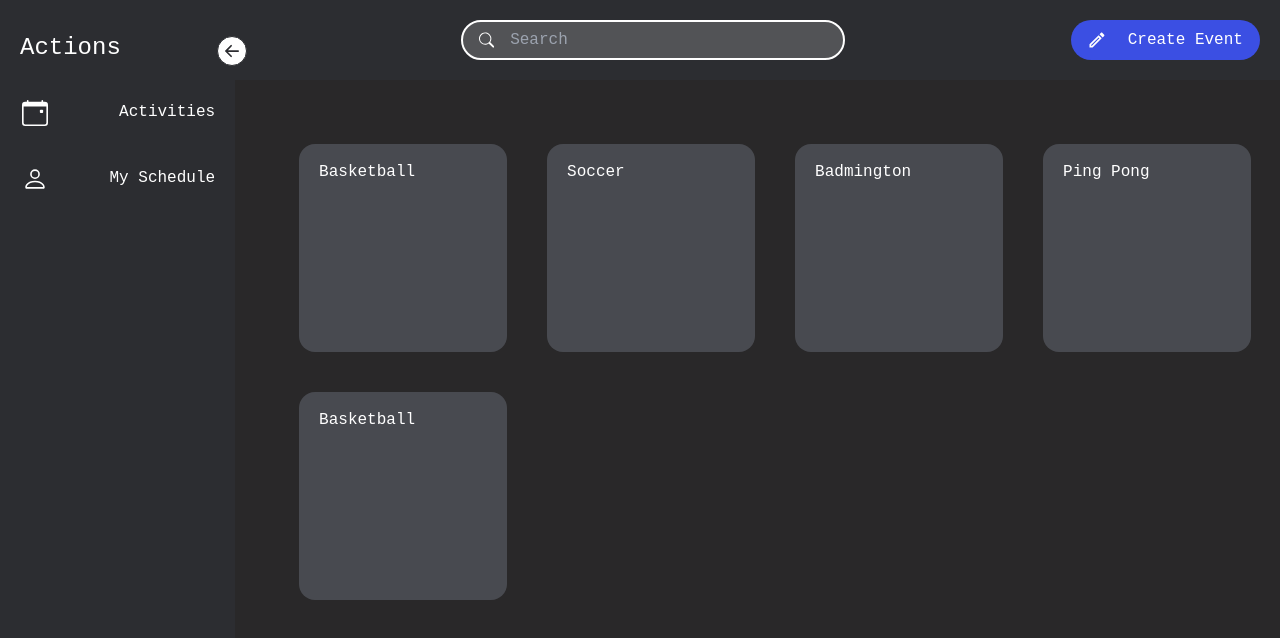
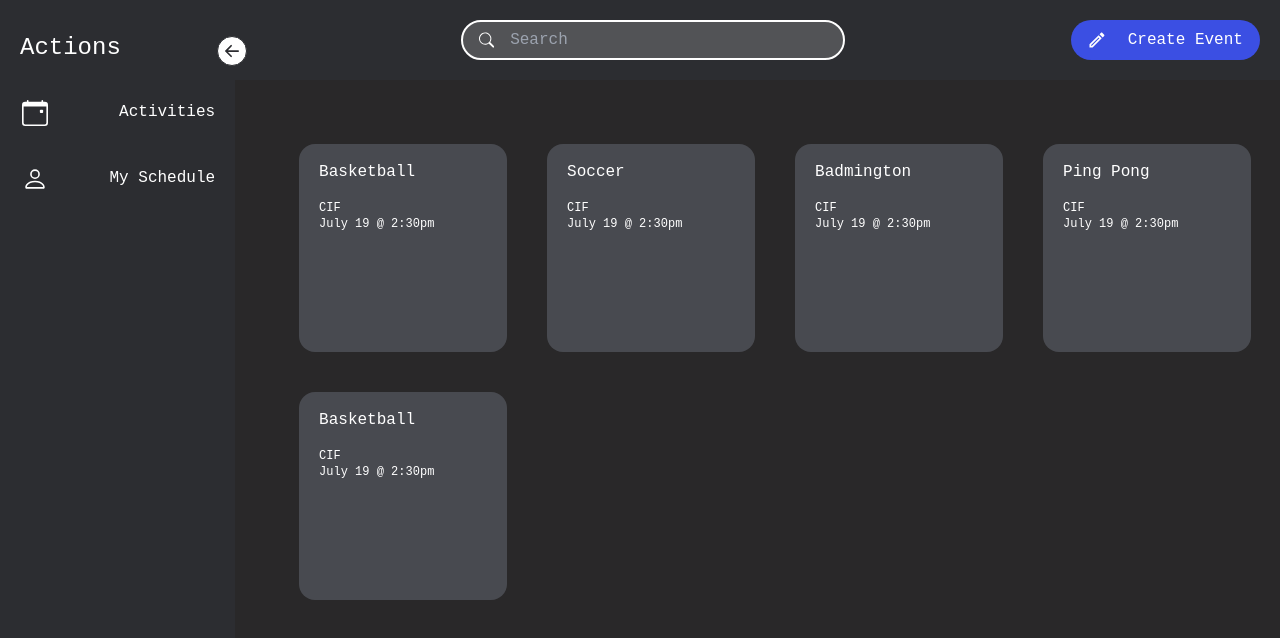
Before and after one commit to brianwu33/The-Glenn-Project, a Next.js app in the folder client/: page / in a window 1280 px wide. Shown: the top 638 px of the page. Built offline with nearby package versions, Linux system fonts and the light colour scheme.

Commit message:
Update: make edits to the activity card

```diff
--- a/client/components/activities.js
+++ b/client/components/activities.js
@@ -5,22 +5,32 @@ export default function Activies() {
         {
             id: "1",
             title: "Basketball",
+            location: "CIF",
+            details: "July 19 @ 2:30pm"
         },
         {
             id: "2",
             title: "Soccer",
+            location: "CIF",
+            details: "July 19 @ 2:30pm"
         },
         {
             id: "3",
             title: "Badmington",
+            location: "CIF",
+            details: "July 19 @ 2:30pm"
         },
         {
             id: "4",
             title: "Ping Pong",
+            location: "CIF",
+            details: "July 19 @ 2:30pm"
         },
         {
             id: "5",
             title: "Basketball",
+            location: "CIF",
+            details: "July 19 @ 2:30pm"
         },
     ]
 
@@ -29,16 +39,18 @@ export default function Activies() {
             {activities.map((activity) => {
                 return (
                     // Card
-                    <div key={activity.id} className='flex rounded-2xl w-52 h-52 text-white bg-card-bg'>
+                    <div key={activity.id} className='flex flex-col rounded-2xl w-52 h-52 text-white bg-card-bg'>
                         {/* Title + Icon */}
                         <div className='pl-5 pt-4'>
                             <a>{activity.title}</a>
                         </div>
                             {/* Attendees */}
+                        <div className='px-5 pt-4 text-xs'>
+                            <a>{activity.location}</a><br/>
+                            <a>{activity.details}</a>
+                        </div>
                         <div>
-                        </div>
-                            {/* Location + Time */}
-                        <div>
+
                         </div>
                     </div>)
             })}
--- a/client/pages/index.js
+++ b/client/pages/index.js
@@ -15,8 +15,8 @@ export default function Home() {
         <title>SportMates</title>
         <link className='rounded-full' rel="icon" href="/webicon.png" />
       </Head>
+
       <div className='flex font-default bg-black-back'>
-
         {/* SIDEBAR */}
         <Sidebar />
 
```
Also changed, not shown: 1 other file (tests, documents, lock files or other folders).
